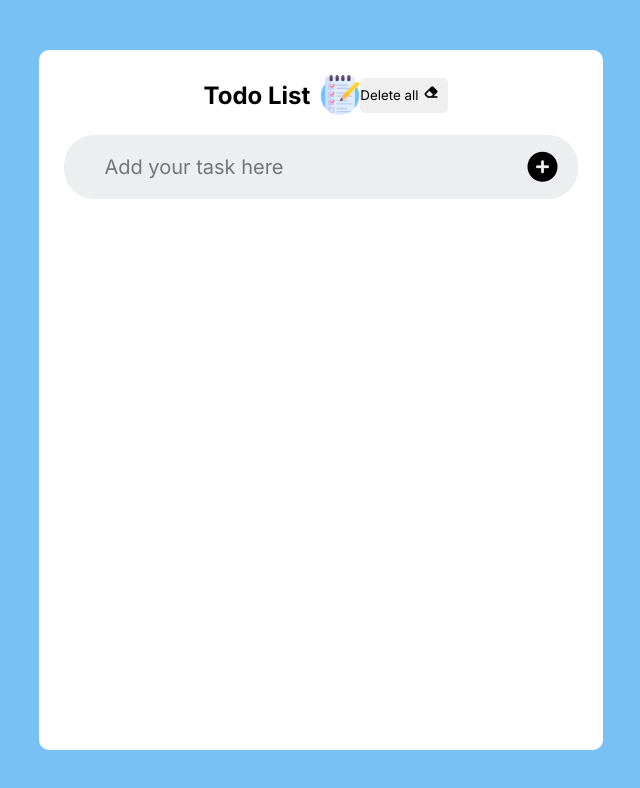
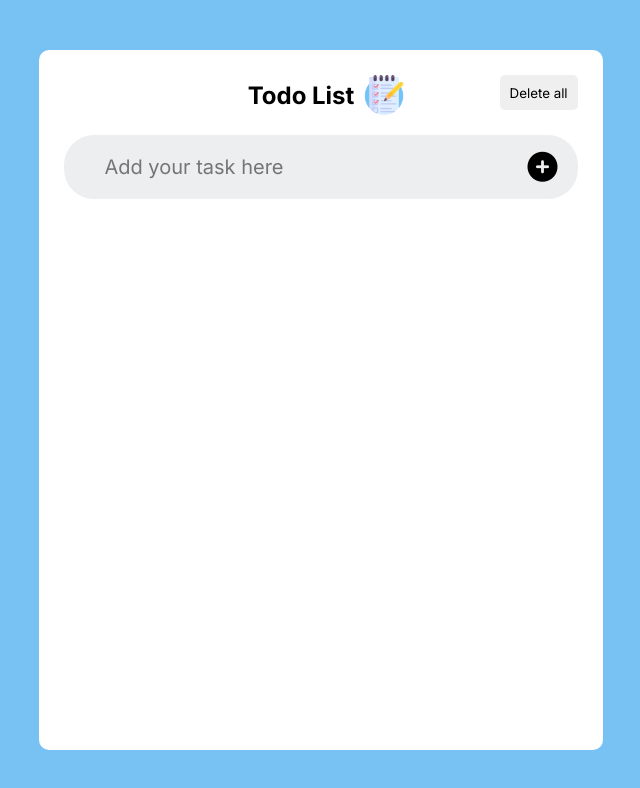
Before and after one commit to pritha921/TodoApp, a plain HTML site: page index.html in a window 1280 px wide. Shown: the whole page, without its empty margins (319-959 px from the left). Drawn offline with Linux system fonts and the light colour scheme.

```diff
--- a/index.html
+++ b/index.html
@@ -18,7 +18,7 @@
             <img class="todoIcon" src="assets/todoList.png" alt="todo list">
             <button type="button" class="button" id="removeAll">
                 <span class="button-text">Delete all</span>
-                <span class="button-icon"><i class="todo-controls fa-solid fa-eraser"></i></span>
+                <!-- <span class="button-icon"><i class="todo-controls fa-solid fa-eraser"></i></span> -->
             </button>
         </div>
 
--- a/style.css
+++ b/style.css
@@ -38,7 +38,28 @@ body{
     align-items: center;
     margin-bottom: 20px;
     padding-left: 10px;
+    position: relative;
 }
+
+.button{
+    height:35px;
+    border:none;
+    outline: none;
+    border-radius: 5px;
+    align-items: center;
+    padding:10px;
+    position:absolute;
+    right:0;
+    top:0;
+ }
+
+ .button-text,
+ .button-icon{
+    display: flex;
+    align-items: center;
+    justify-content: center;
+ }
+
 .fa-pen-to-square{
     align-items: center;
     /* margin-bottom: 20px; */
@@ -114,13 +135,14 @@ ul li{
  }
 
  .button{
-    display: flex;
-    justify-content: flex-end;
+    /* display: flex;
+    justify-content: flex-end; */
     height:35px;
     border:none;
     outline: none;
     border-radius: 5px;
     align-items: center;
+    padding:10px;
  }
 
  .button-text,
```
